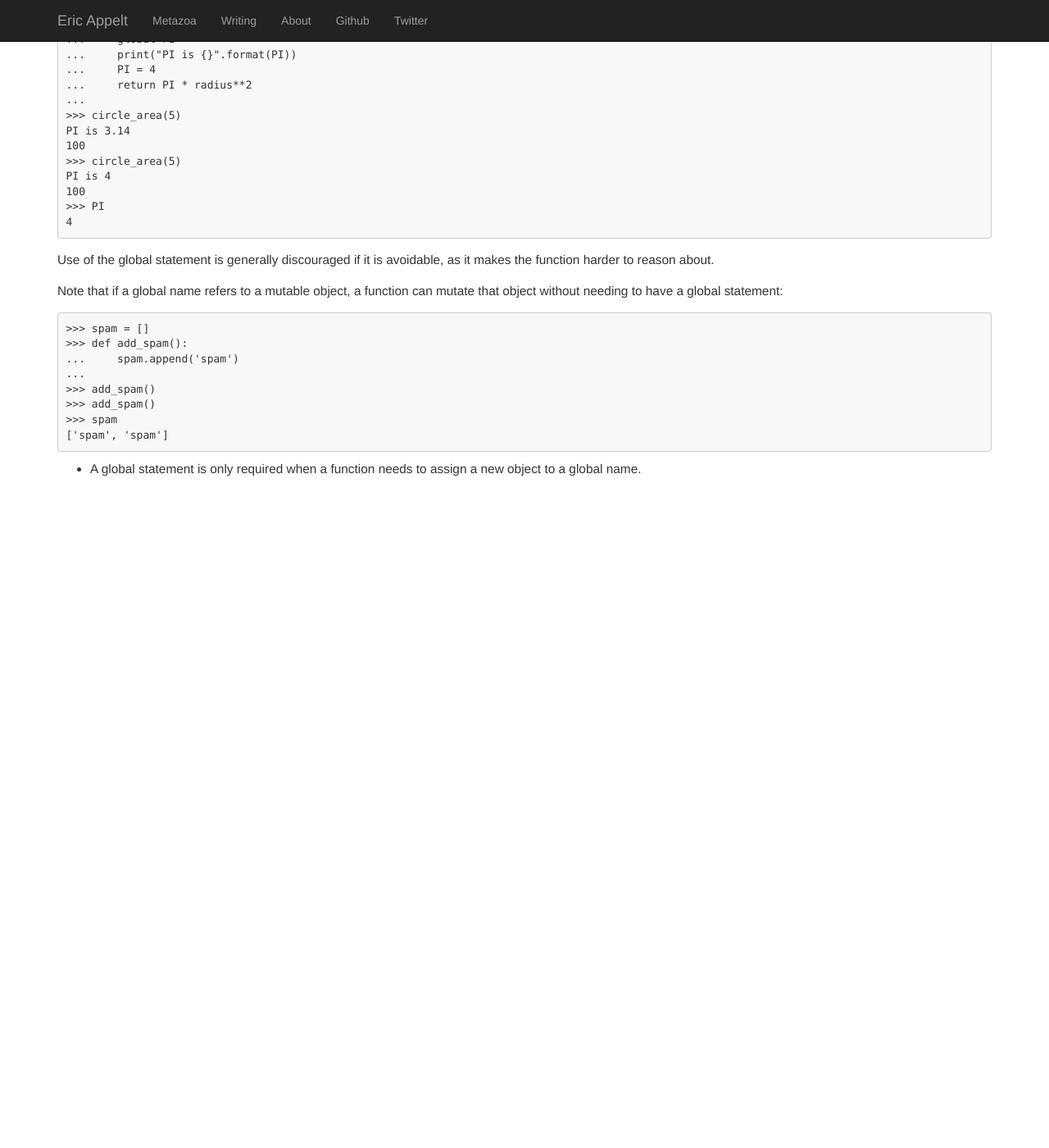
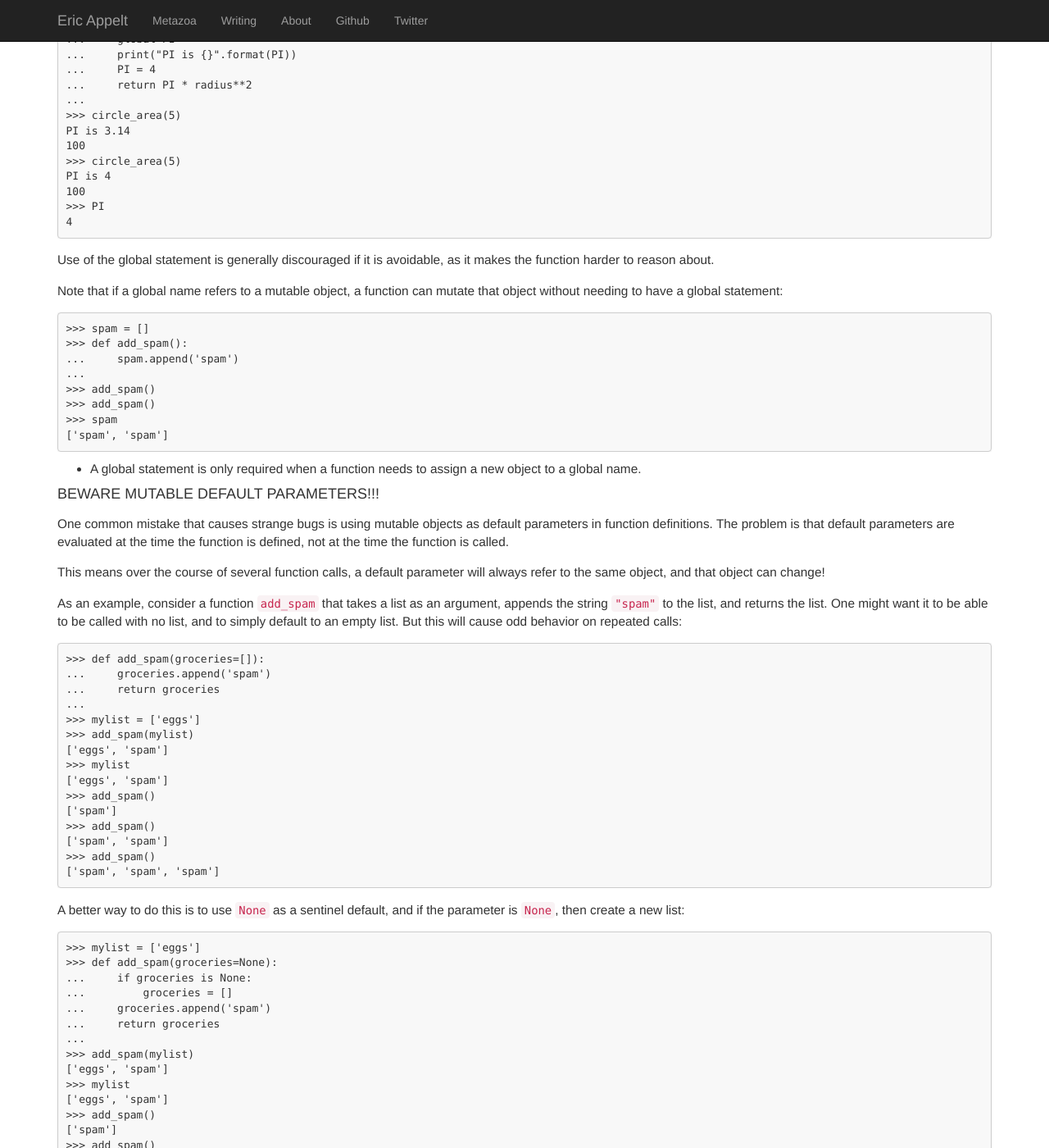
Before and after one commit to appeltel/website-ericappelt, a Jekyll site: the page built from pythonclass/session5.md, in a window 1280 px wide and 1400 px high, scrolled down 5401 px. Shown: the whole window at 82% size. Built offline with Jekyll 4.4.1, drawn with Linux system fonts in a browser that asks for light colours; nearby versions of some CDN libraries; before the commit the page ends 5994 px from its top, so only the background shows below that; some of the changed text lies outside the part shown.

Commit message:
Finish session 5 notes

````diff
--- a/pythonclass/session5.md
+++ b/pythonclass/session5.md
@@ -373,3 +373,87 @@ mutate that object without needing to have a global statement:
 
 * A global statement is only required when a function needs to assign a
   new object to a global name.
+
+#### BEWARE MUTABLE DEFAULT PARAMETERS!!!
+
+One common mistake that causes strange bugs is using mutable objects as
+default parameters in function definitions. The problem is that default
+parameters are evaluated at the time the function is defined, not at the
+time the function is called.
+
+This means over the course of several function calls, a default parameter
+will always refer to the same object, and that object can change!
+
+As an example, consider a function `add_spam` that takes a list as an
+argument, appends the string `"spam"` to the list, and returns the list.
+One might want it to be able to be called with no list, and to simply
+default to an empty list. But this will cause odd behavior on repeated calls:
+
+```
+>>> def add_spam(groceries=[]):
+...     groceries.append('spam')
+...     return groceries
+...
+>>> mylist = ['eggs']
+>>> add_spam(mylist)
+['eggs', 'spam']
+>>> mylist
+['eggs', 'spam']
+>>> add_spam()
+['spam']
+>>> add_spam()
+['spam', 'spam']
+>>> add_spam()
+['spam', 'spam', 'spam']
+```
+
+A better way to do this is to use `None` as a sentinel default, and if the
+parameter is `None`, then create a new list:
+
+```
+>>> mylist = ['eggs']
+>>> def add_spam(groceries=None):
+...     if groceries is None:
+...         groceries = []
+...     groceries.append('spam')
+...     return groceries
+...
+>>> add_spam(mylist)
+['eggs', 'spam']
+>>> mylist
+['eggs', 'spam']
+>>> add_spam()
+['spam']
+>>> add_spam()
+['spam']
+>>> add_spam()
+['spam']
+```
+
+### Functions are first-class objects
+
+Functions in python are "regular" objects in that you can do anything
+with them that you could do with any other object, such as assigning a name
+to them, sticking them in a list, and so on.
+
+For example, I could make a list of functions and then call the list
+elements, or compare if two functions are "equal":
+
+```
+>>> def cube(x):
+...     return x**3
+...
+>>> def square(x):
+...     return x**2
+...
+>>> mylist = [square, cube]
+>>> mylist[0](4)
+16
+>>> mylist[1](4)
+64
+>>> cube == square
+False
+```
+
+We'll do more on this later on when functional programming techniques in
+python are explored.
````
